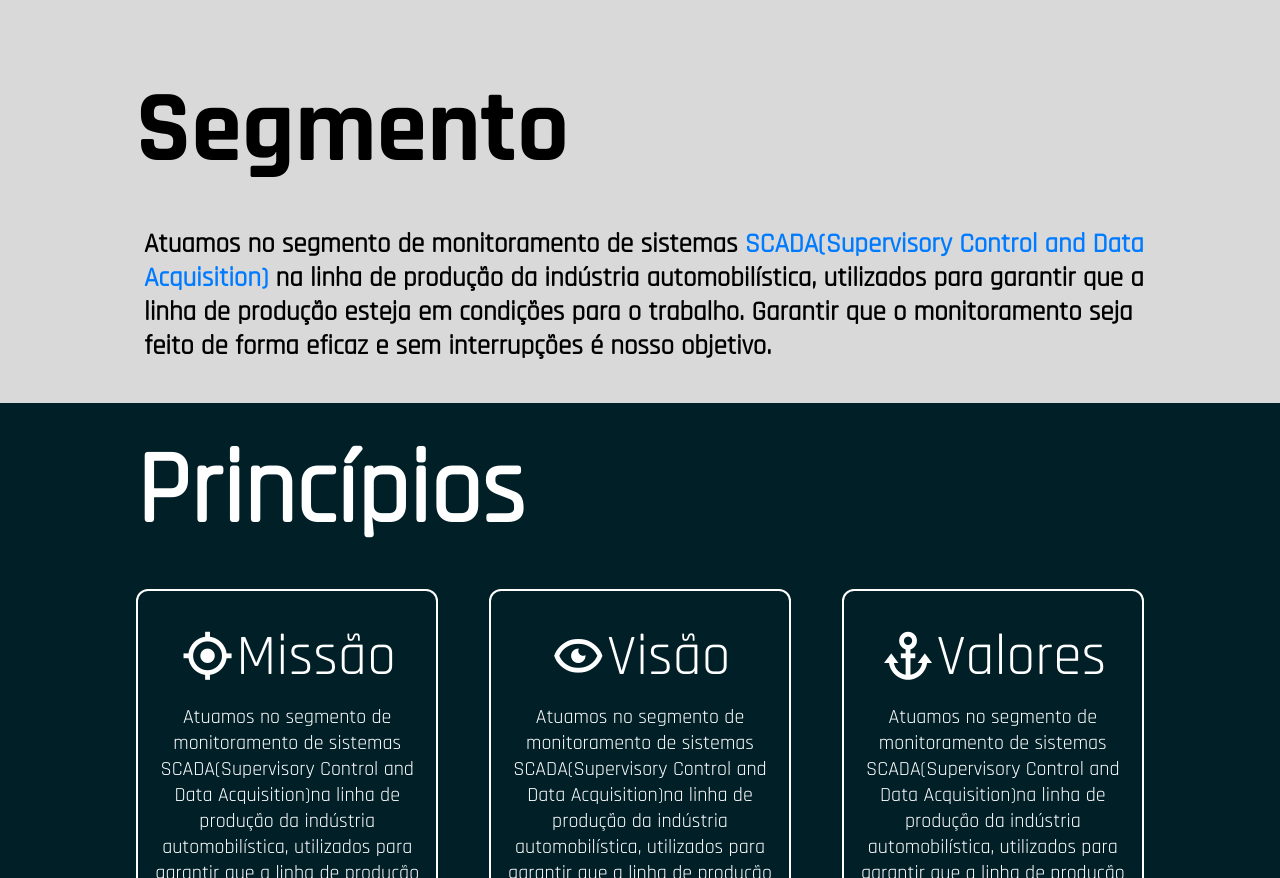
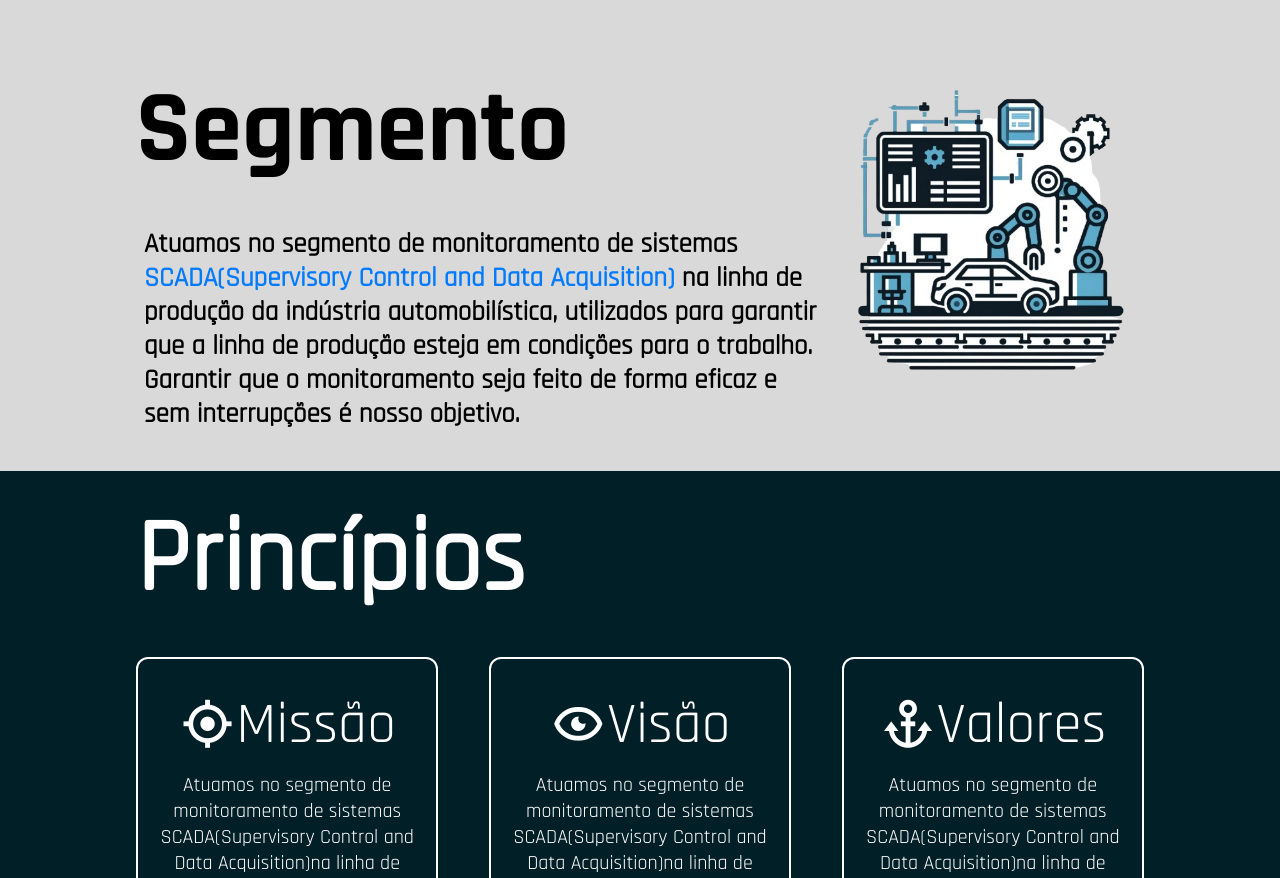
Before and after one commit to matheussaldanha22/Opticar, a plain HTML site: page public/index.html in a window 1280 px wide. Shown: the part 1174-2052 px from the top of the page. Drawn offline with nearby package versions, Linux system fonts and the light colour scheme.

Commit message:
adicionar imagem ao lado do texto de segmento no desktop

```diff
--- a/public/assets/styles/index.css
+++ b/public/assets/styles/index.css
@@ -985,8 +985,13 @@ form button{
             margin-bottom: 5%;
         }
 
+        & .div_img{
+            display: flex;
+        }
+
         & .div_img img{
             width: 25vw;
+            display: flex;
         }
     }
 
```
